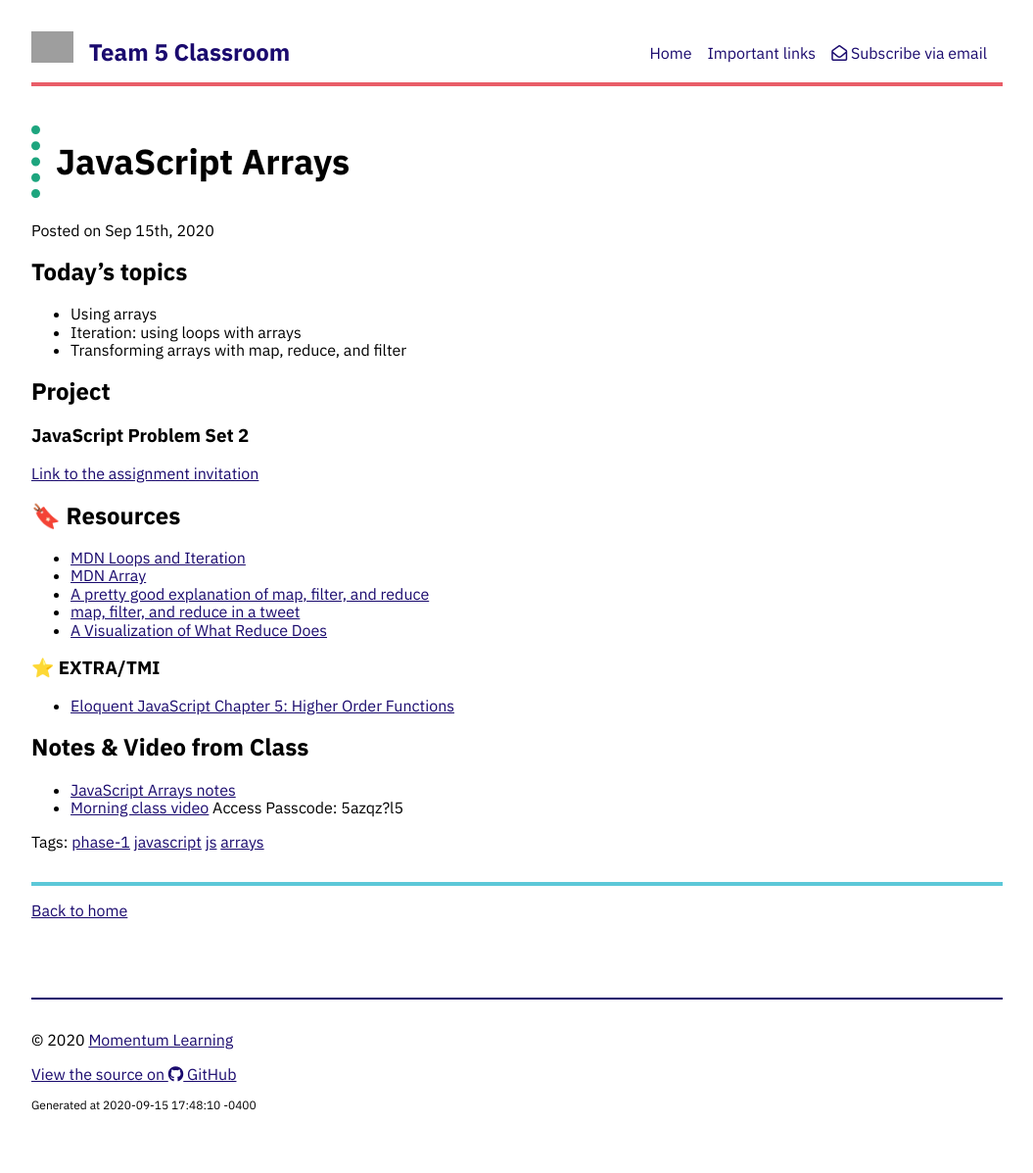
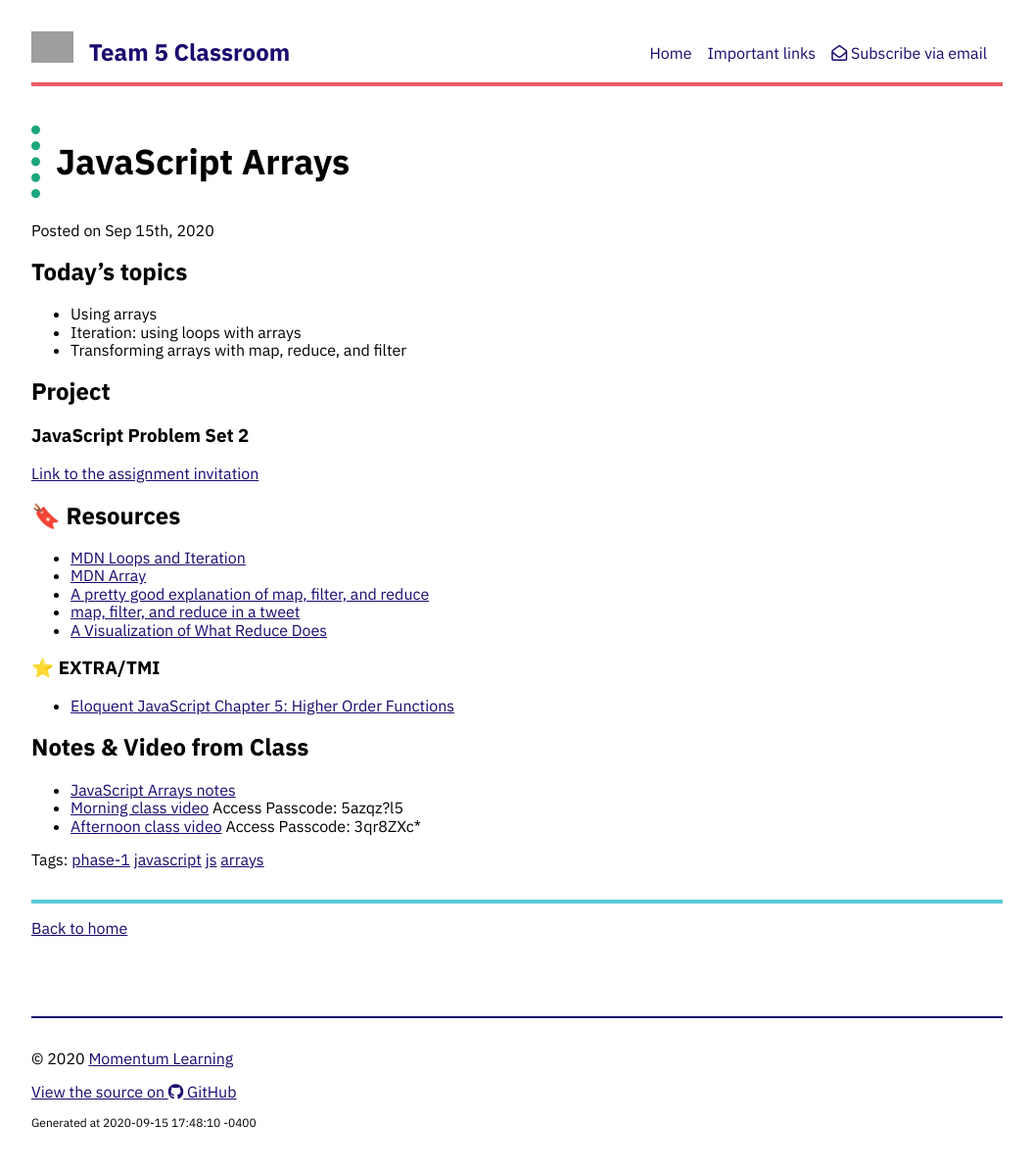
Before and after one commit to momentum-team-5/momentum-team-5.github.io, a Jekyll site: the page built from _posts/2020-09-15-js-arrays.md, in a window 1280 px wide. Shown: the whole page at 98% size, without its empty margins (112-1167 px from the left). Built offline with Jekyll 4.4.1, drawn with Linux system fonts in a browser that asks for light colours; nearby versions of some CDN libraries; grey boxes are pictures that could not be loaded.

Commit message:
Add afternoon video

```diff
--- a/_posts/2020-09-15-js-arrays.md
+++ b/_posts/2020-09-15-js-arrays.md
@@ -32,3 +32,4 @@ tags: phase-1 javascript js arrays
 
 - [JavaScript Arrays notes](https://github.com/momentum-team-5/notes/blob/main/js-arrays.md)
 - [Morning class video](https://us02web.zoom.us/rec/share/LdI5oka6iGB5cr_L9cagLBYLMKw4uZPawix-yBh-NhJRjETEEejtKU5Cp7lY-GE.hm2td4gRi9LNCvQB) Access Passcode: 5azqz?l5
+- [Afternoon class video](https://us02web.zoom.us/rec/share/Iw619X8ohup9Qg6pxvfwJR5l7G0RNLgchRtR49WHlS0DRg-mtKVK0_tj7jdTytv7.ffFjz_NHgPm369hs) Access Passcode: 3qr8ZXc\*
```
